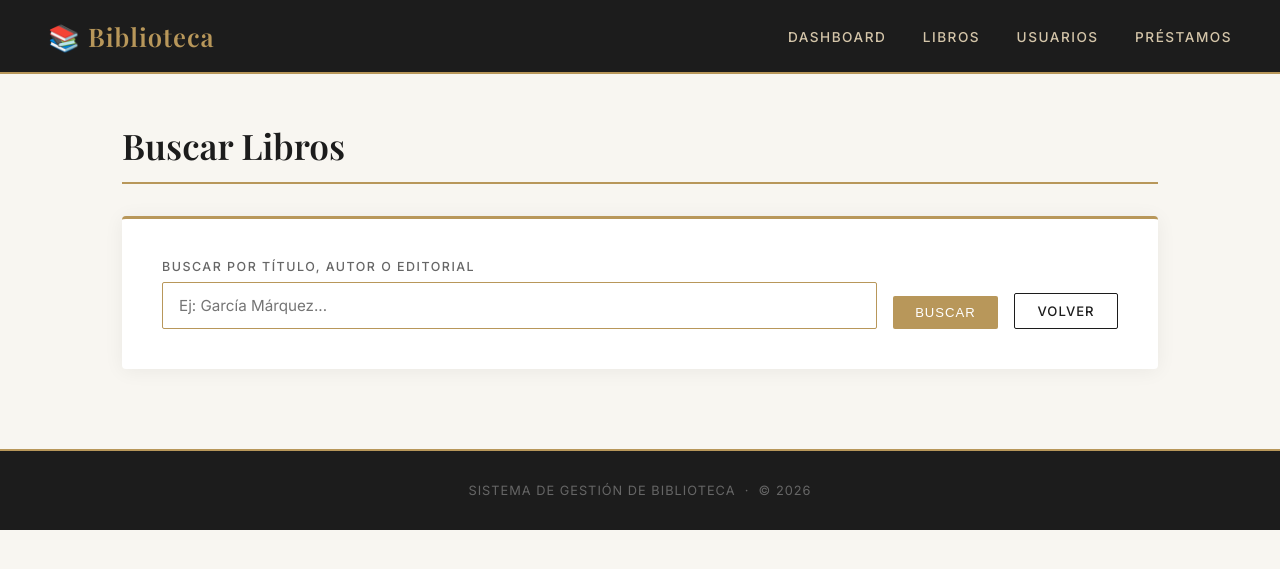
After one commit to SantiImober/mi_app_biblioteca, a Flask app: page /libros/buscar in a window 1280 px wide. The commit adds this page. Shown: the top 569 px of the page. Run offline with Flask 3, Linux system fonts and the light colour scheme.

Commit message:
busqueda de libros y usuarios completa

```diff
--- a/app/routes/libros.py
+++ b/app/routes/libros.py
@@ -8,6 +8,21 @@ libros_bp = Blueprint('libros', __name__)
 def listar():
     libros = Libro.query.all()
     return render_template('libros/listar.html', libros=libros)
+
+@libros_bp.route('/buscar')
+def buscar():
+    q = request.args.get('q', '')
+    if q:
+        libros = Libro.query.filter(
+            db.or_(
+                Libro.titulo.ilike(f'%{q}%'),
+                Libro.autor.ilike(f'%{q}%'),
+                Libro.editorial.ilike(f'%{q}%')
+            )
+        ).all()
+    else:
+        libros = []
+    return render_template('libros/buscar.html', libros=libros, q=q)
 
 @libros_bp.route('/agregar', methods=['GET', 'POST'])
 def agregar():
--- /dev/null
+++ b/app/templates/libros/buscar.html
@@ -0,0 +1,57 @@
+{% extends 'base.html' %}
+
+{% block title %}Buscar Libros{% endblock %}
+
+{% block content %}
+<h1>Buscar Libros</h1>
+
+<div class="form-card" style="max-width: 100%; margin-bottom: 2rem;">
+    <form method="GET" action="/libros/buscar">
+        <div style="display: flex; gap: 1rem; align-items: flex-end;">
+            <div class="form-group" style="flex: 1; margin-bottom: 0;">
+                <label>Buscar por título, autor o editorial</label>
+                <input type="text" name="q" value="{{ q }}" placeholder="Ej: García Márquez..." autofocus>
+            </div>
+            <button type="submit">Buscar</button>
+            <a href="/libros/" class="btn-secondary">Volver</a>
+        </div>
+    </form>
+</div>
+
+{% if q %}
+    {% if libros %}
+    <p style="color: #888; margin-bottom: 1rem; font-size: 0.9rem;">{{ libros|length }} resultado(s) para "{{ q }}"</p>
+    <table>
+        <thead>
+            <tr>
+                <th>Título</th>
+                <th>Autor</th>
+                <th>Editorial</th>
+                <th>Año</th>
+                <th>Ejemplares</th>
+                <th>Acciones</th>
+            </tr>
+        </thead>
+        <tbody>
+            {% for libro in libros %}
+            <tr>
+                <td>{{ libro.titulo }}</td>
+                <td>{{ libro.autor }}</td>
+                <td>{{ libro.editorial }}</td>
+                <td>{{ libro.anio_publicacion }}</td>
+                <td>{{ libro.cantidad_ejemplares }}</td>
+                <td>
+                    <a href="/libros/editar/{{ libro.id }}" class="btn-secondary">Editar</a>
+                    <form method="POST" action="/libros/eliminar/{{ libro.id }}" class="inline">
+                        <button type="submit">Eliminar</button>
+                    </form>
+                </td>
+            </tr>
+            {% endfor %}
+        </tbody>
+    </table>
+    {% else %}
+    <p style="color: #888; font-size: 0.95rem;">No se encontraron libros para "{{ q }}".</p>
+    {% endif %}
+{% endif %}
+{% endblock %}
--- a/app/templates/libros/listar.html
+++ b/app/templates/libros/listar.html
@@ -7,6 +7,7 @@
 
 <div class="actions">
     <a href="/libros/agregar" class="btn">+ Agregar libro</a>
+    <a href="/libros/buscar" class="btn-secondary">🔍 Buscar</a>
 </div>
 
 <table>
--- a/app/templates/usuarios/listar.html
+++ b/app/templates/usuarios/listar.html
@@ -7,6 +7,7 @@
 
 <div class="actions">
     <a href="/usuarios/agregar" class="btn">+ Agregar usuario</a>
+    <a href="/usuarios/buscar" class="btn-secondary">🔍 Buscar</a>
 </div>
 
 <table>
```
Also changed, not shown: app/routes/usuarios.py (+14 -0 lines), app/templates/usuarios/buscar.html (added, +55 -0 lines).
